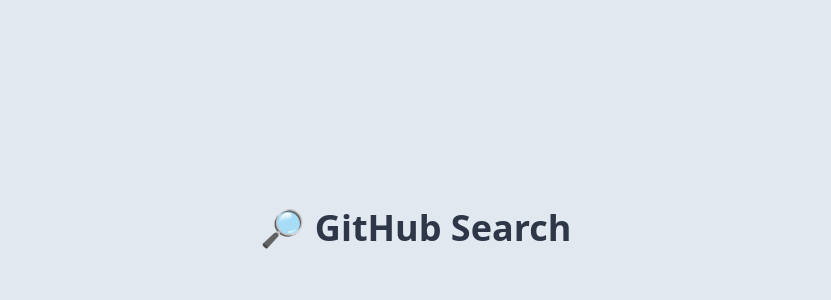
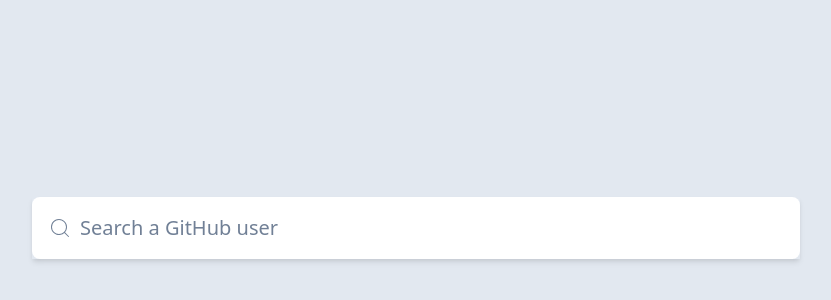
Before and after one commit to kevinwolfdev/github-search, a Next.js app: page / in a window 1280 px wide. Shown: the part 172-472 px from the top of the page, without its empty margins (224-1055 px from the left). Built offline with nearby package versions, Linux system fonts and the light colour scheme.

Commit message:
Add SearchBar

```diff
--- /dev/null
+++ b/components/icons/clear.tsx
@@ -0,0 +1,19 @@
+import React from 'react'
+
+const ClearIcon = React.forwardRef<
+  SVGSVGElement,
+  React.SVGProps<SVGSVGElement>
+>((props, svgRef) => {
+  return (
+    <svg width={24} height={24} viewBox="0 0 24 24" ref={svgRef} {...props}>
+      <path
+        fill="currentColor"
+        d="M12.5 11.793l2.646-2.647a.5.5 0 01.708.708L13.207 12.5l2.647 2.646a.5.5 0 01-.708.708L12.5 13.207l-2.646 2.647a.5.5 0 01-.708-.708l2.647-2.646-2.647-2.646a.5.5 0 11.708-.708l2.646 2.647zM12.5 23C6.701 23 2 18.299 2 12.5S6.701 2 12.5 2 23 6.701 23 12.5 18.299 23 12.5 23zm0-1a9.5 9.5 0 100-19 9.5 9.5 0 000 19z"
+      />
+    </svg>
+  )
+})
+
+ClearIcon.displayName = 'ClearIcon'
+
+export default ClearIcon
--- /dev/null
+++ b/components/icons/search.tsx
@@ -0,0 +1,19 @@
+import React from 'react'
+
+const SearchIcon = React.forwardRef<
+  SVGSVGElement,
+  React.SVGProps<SVGSVGElement>
+>((props, svgRef) => {
+  return (
+    <svg width={24} height={24} viewBox="0 0 24 24" ref={svgRef} {...props}>
+      <path
+        fill="currentColor"
+        d="M17 16.292l3.854 3.854a.5.5 0 01-.708.708l-3.854-3.855a8 8 0 11.707-.707zM11 18a7 7 0 100-14 7 7 0 000 14z"
+      />
+    </svg>
+  )
+})
+
+SearchIcon.displayName = 'SearchIcon'
+
+export default SearchIcon
--- /dev/null
+++ b/components/search-bar.tsx
@@ -0,0 +1,65 @@
+import cx from 'classnames'
+import { motion, AnimatePresence } from 'framer-motion'
+import React from 'react'
+import { useDebouncedCallback } from 'use-debounce/lib'
+
+import ClearIcon from './icons/clear'
+import SearchIcon from './icons/search'
+
+type SearchBarProps = {
+  value: string
+  onChange: (value: string) => void
+}
+
+const SearchBar: React.FC<SearchBarProps> = ({ value, onChange }) => {
+  const ref = React.useRef<HTMLInputElement>(null)
+  const [debouncedCallback] = useDebouncedCallback(onChange, 250)
+
+  React.useEffect(() => {
+    ref.current?.focus()
+  }, [])
+
+  const handleClear = React.useCallback(() => {
+    ref.current!.value = ''
+    onChange('')
+  }, [onChange])
+
+  return (
+    <motion.div
+      layout
+      className={cx(
+        'sticky top-0 bg-white flex items-center',
+        !value &&
+          'md:self-center md:w-full md:max-w-3xl md:my-auto md:rounded-lg'
+      )}
+      initial={{ opacity: 0 }}
+      animate={{ opacity: 1 }}
+    >
+      <SearchIcon className="absolute left-4 text-gray-600" />
+      <input
+        ref={ref}
+        type="text"
+        defaultValue={value}
+        placeholder="Search a GitHub user"
+        className="outline-none w-full shadow-md bg-transparent p-4 pl-12 text-xl placeholder-gray-600 relative z-10"
+        onChange={(e) => debouncedCallback(e.target.value)}
+      />
+      <AnimatePresence>
+        {value ? (
+          <motion.button
+            initial={{ opacity: 0 }}
+            animate={{ opacity: 1 }}
+            exit={{ opacity: 0 }}
+            transition={{ duration: 0.2 }}
+            className="absolute right-4 z-20 focus:outline-none"
+            onClick={handleClear}
+          >
+            <ClearIcon className="text-red-500" />
+          </motion.button>
+        ) : null}
+      </AnimatePresence>
+    </motion.div>
+  )
+}
+
+export default SearchBar
--- a/package.json
+++ b/package.json
@@ -11,11 +11,15 @@
     "start": "next start"
   },
   "dependencies": {
+    "classnames": "^2.2.6",
+    "framer-motion": "^2.3.0",
     "next": "9.5.1",
     "react": "16.13.1",
-    "react-dom": "16.13.1"
+    "react-dom": "16.13.1",
+    "use-debounce": "^3.4.3"
   },
   "devDependencies": {
+    "@types/classnames": "^2.2.10",
     "@types/node": "^14.0.27",
     "@types/react": "^16.9.44",
     "@typescript-eslint/eslint-plugin": "^3.8.0",
--- a/pages/_app.tsx
+++ b/pages/_app.tsx
@@ -1,5 +1,6 @@
 import { AppProps } from 'next/app'
 import Head from 'next/head'
+import React from 'react'
 
 import '@styles/main.css'
 
--- a/pages/_document.tsx
+++ b/pages/_document.tsx
@@ -1,4 +1,5 @@
 import NextDocument, { Html, Head, Main, NextScript } from 'next/document'
+import React from 'react'
 
 class Document extends NextDocument {
   render() {
--- a/pages/index.tsx
+++ b/pages/index.tsx
@@ -1,6 +1,14 @@
+import React from 'react'
+
+import SearchBar from '@components/search-bar'
+
 const Home: React.FC = () => {
+  const [search, setSearch] = React.useState('')
+
   return (
-    <h1 className="self-center my-auto font-bold text-4xl">🔎 GitHub Search</h1>
+    <>
+      <SearchBar value={search} onChange={setSearch} />
+    </>
   )
 }
 
--- a/tailwind.config.js
+++ b/tailwind.config.js
@@ -283,10 +283,11 @@
       full: '100%',
       screen: '100vh',
     }),
-    inset: {
+    inset: (theme) => ({
       '0': '0',
       auto: 'auto',
-    },
+      ...theme('spacing'),
+    }),
     letterSpacing: {
       tighter: '-0.05em',
       tight: '-0.025em',
```
Also changed, not shown: .eslintrc.json, 1 other file (tests, documents, lock files or other folders).
